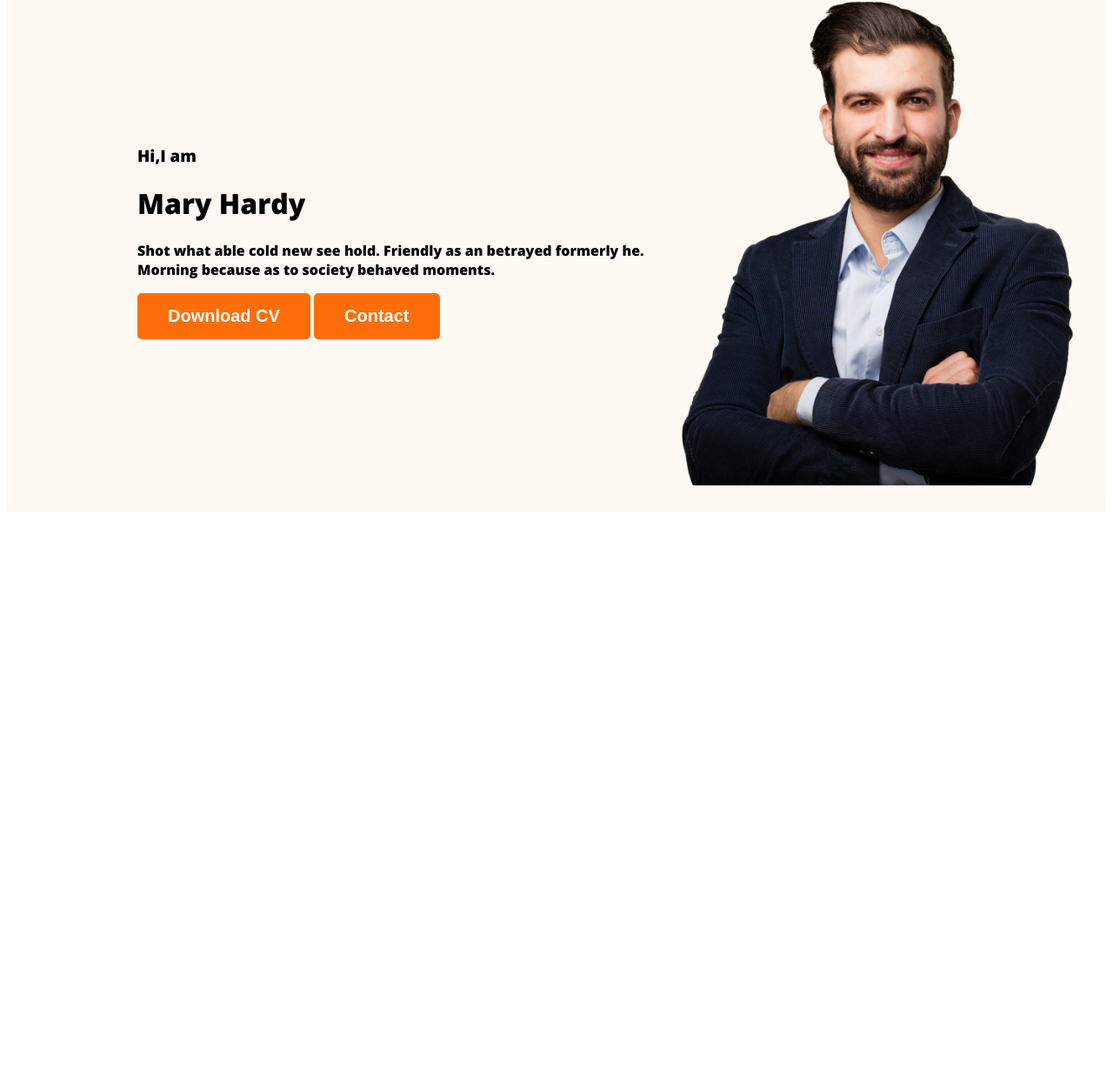
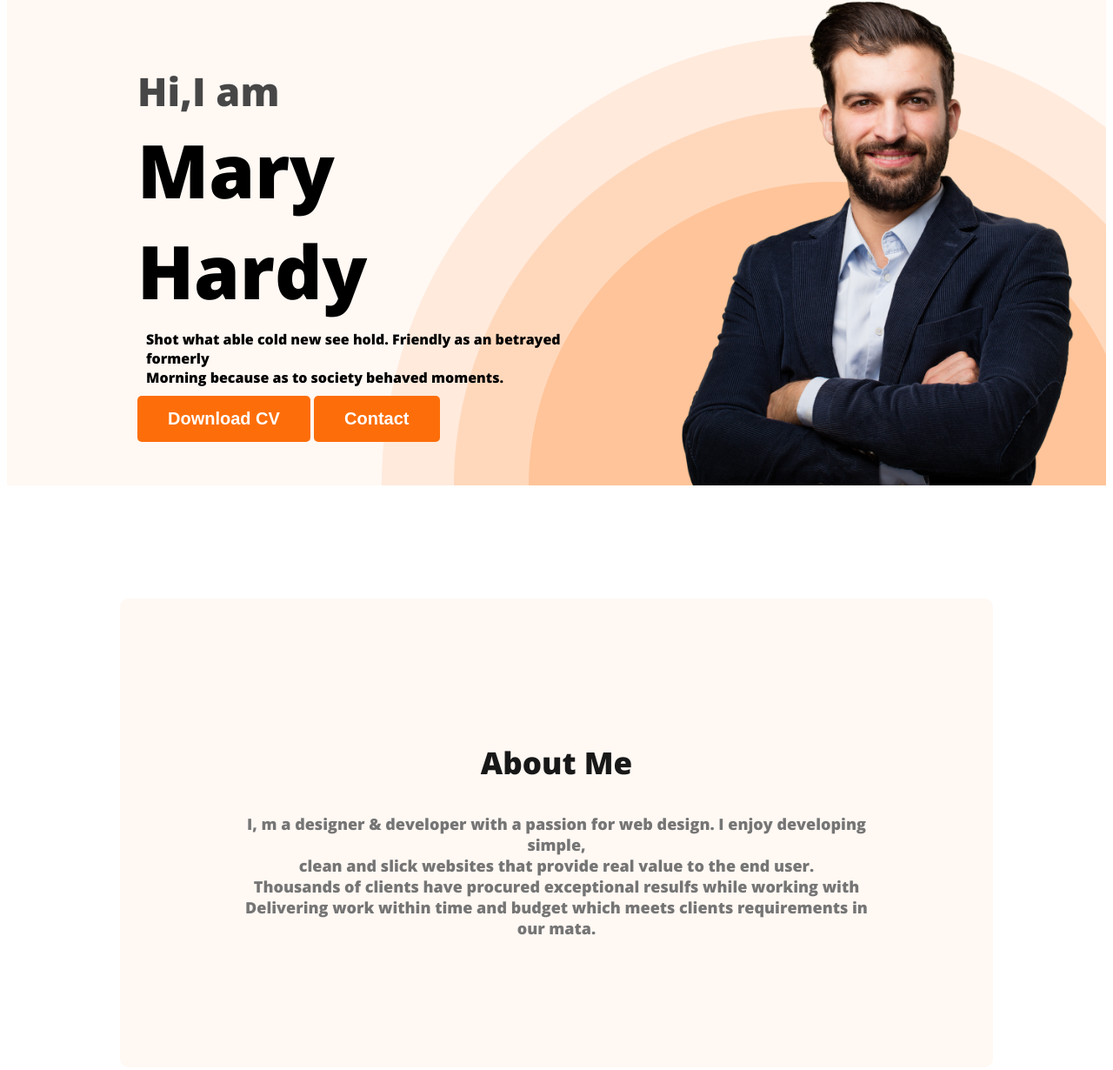
Before and after one commit to marufakhuku/web-developer-porttfolio, a plain HTML site: page index.html in a window 1280 px wide. Shown: the part 210-1440 px from the top of the page at 87% size. Before the commit the page ends 806 px from the top, so only its background shows below. Drawn offline with nearby package versions, Linux system fonts and the light colour scheme.

Commit message:
added about

```diff
--- a/index.html
+++ b/index.html
@@ -25,8 +25,8 @@
 <div class="banner-content">
     <h3 class="banner-greeting">Hi,I am</h3>
     <h1 class="banner-title">Mary Hardy</h1>
-    <p>Shot what able cold new see hold.
-        Friendly as an betrayed formerly he.
+    <p class="banner-discription">Shot what able cold new see hold.
+        Friendly as an betrayed formerly <br>
          Morning because as to society behaved moments.</p>
          <button class="btn-primary">Download CV</button>
          <button class="btn-primary">Contact</button>
@@ -38,7 +38,18 @@
     </header>
 
 
-    <main></main>
+    <main>
+       <!-- About Section -->
+
+       <section class="about">
+        <h3 class="section-title">About Me</h3>
+        <p class="section-discription">I, m a designer & developer with a passion for web design. I enjoy developing simple,
+            <br>clean and slick websites that provide real value to the end user.
+            <br> Thousands of clients have procured exceptional resulfs while working with <br>
+            Delivering work within time and budget which meets clients requirements in our mata.</p>
+       </section>
+
+    </main>
 
     <footer></footer>
 </body>
--- a/styles/porttfolio.css
+++ b/styles/porttfolio.css
@@ -52,14 +52,59 @@ nav a{
 
 .header{
     background-color: #FFF8F3;
+    background-image: url('../images/header_bg.png');
+    background-repeat: no-repeat;
+    background-position: bottom right;
 
 }
 .banner{
-    padding: 30px 30px 30px 150px;
+    padding: 30px 30px 0px 150px;
     display: flex;
     align-items: center;
+    justify-content: space-between;
+}
+.banner-content{
+    max-width: 500px;
 }
 .banner .profile-pic{
     width: 500px;
 
 }
+.banner-greeting{
+    font-size: 45px;
+    color: #474747;
+    margin-bottom: 0px;
+}
+.banner-title{
+    font-size: 85px;
+    font-weight: 700;
+    margin-top: 2px;
+    margin-bottom: 0px;
+}
+.banner-discription{
+    margin: 10px;
+
+}
+
+/* Main Related Style */
+
+/* About section style */
+.about{
+    padding: 130px;
+    border-radius: 10px;
+    background: #FFF8F3;
+    margin: 130px;
+}
+.section-title{
+    color:  #181818;
+    text-align: center;
+    font-size: 35px;
+    font-weight: 700;
+
+}
+.section-discription{
+    color:  #757575;
+    text-align: center;
+    font-size: 18px;
+    /* line-height: 30px;  */
+}
```
